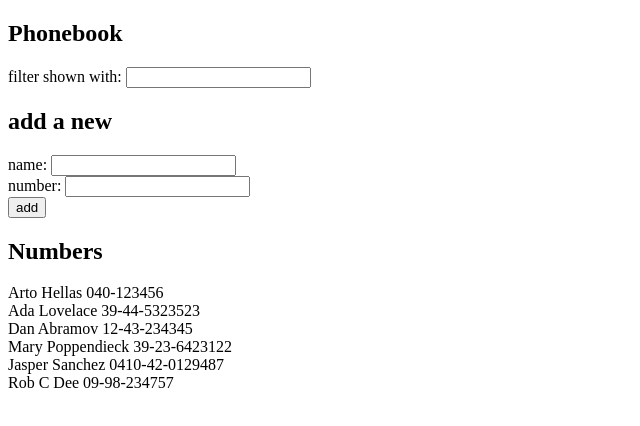
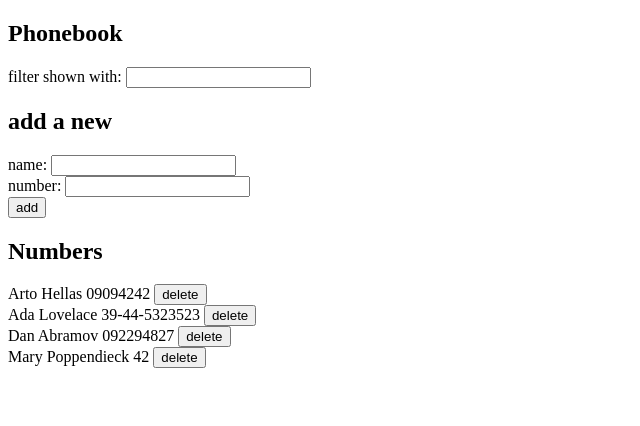
Before and after one commit to jaspersanchez/fullstackopen-exercises, a React (Vite) app in the folder part2/phonebook/: page / in a window 1280 px wide. Shown: the top 426 px of the page, without its empty margins (0-640 px from the left). Built offline with nearby package versions, Linux system fonts and the light colour scheme; data requests are answered from the project's data file.

Commit message:
Exercises 2.14 & 2.15*

```diff
--- a/part2/phonebook/db.json
+++ b/part2/phonebook/db.json
@@ -2,7 +2,7 @@
   "persons": [
     {
       "name": "Arto Hellas",
-      "number": "040-123456",
+      "number": "09094242",
       "id": "1"
     },
     {
@@ -12,23 +12,13 @@
     },
     {
       "name": "Dan Abramov",
-      "number": "12-43-234345",
+      "number": "092294827",
       "id": "3"
     },
     {
       "name": "Mary Poppendieck",
-      "number": "39-23-6423122",
+      "number": "42",
       "id": "4"
-    },
-    {
-      "id": "c323",
-      "name": "Jasper Sanchez",
-      "number": "0410-42-0129487"
-    },
-    {
-      "id": "b06f",
-      "name": "Rob C Dee",
-      "number": "09-98-234757"
     }
   ]
 }
--- a/part2/phonebook/src/App.jsx
+++ b/part2/phonebook/src/App.jsx
@@ -1,5 +1,4 @@
 import { useEffect, useState } from 'react'
-import axios from 'axios'
 import personService from './services/persons'
 
 const Filter = ({ value, onChange }) => {
@@ -36,7 +35,7 @@ const PersonForm = ({
   )
 }
 
-const Persons = ({ persons, filteredName }) => {
+const Persons = ({ persons, filteredName, handleDeletePersonClick }) => {
   return (
     <>
       {persons
@@ -45,7 +44,10 @@ const Persons = ({ persons, filteredName }) => {
         )
         .map((person) => (
           <div key={person.name}>
-            {person.name} {person.number}
+            {person.name} {person.number}{' '}
+            <button onClick={() => handleDeletePersonClick(person)}>
+              delete
+            </button>
           </div>
         ))}
     </>
@@ -67,13 +69,33 @@ const App = () => {
   const handleInputChange = (setState) => (event) =>
     setState(event.target.value)
 
+  const handleUpdateName = (personExists) => {
+    if (
+      window.confirm(
+        `${personExists.name} is already aded to phonebook, replace the old number with a new one?`
+      )
+    ) {
+      const newObject = {
+        ...personExists,
+        number: newNumber,
+      }
+      personService.update(newObject.id, newObject).then((returnedPerson) => {
+        setPersons(
+          persons.map((person) =>
+            person.id !== returnedPerson.id ? person : returnedPerson
+          )
+        )
+      })
+    }
+  }
+
   const handleAddName = (event) => {
     event.preventDefault()
 
     const personExists = persons.find((person) => person.name === newName)
 
     if (personExists) {
-      alert(`${newName} is already added to phonebook`)
+      handleUpdateName(personExists)
       setNewName('')
       setNewNumber('')
       return
@@ -86,9 +108,17 @@ const App = () => {
 
     personService.create(newPerson).then((returnedPerson) => {
       setPersons(persons.concat(returnedPerson))
+      setNewName('')
+      setNewNumber('')
     })
-    setNewName('')
-    setNewNumber('')
+  }
+
+  const handleDeletePersonClick = (person) => {
+    if (window.confirm(`Delete ${person.name} ?`)) {
+      personService.discard(person.id).then((deletedPerson) => {
+        setPersons(persons.filter((person) => person.id !== deletedPerson.id))
+      })
+    }
   }
 
   return (
@@ -111,7 +141,11 @@ const App = () => {
       />
       <h2>Numbers</h2>
 
-      <Persons persons={persons} filteredName={filteredName} />
+      <Persons
+        persons={persons}
+        filteredName={filteredName}
+        handleDeletePersonClick={handleDeletePersonClick}
+      />
     </div>
   )
 }
--- a/part2/phonebook/src/services/persons.js
+++ b/part2/phonebook/src/services/persons.js
@@ -11,7 +11,19 @@ const create = (newObject) => {
   return request.then((request) => request.data)
 }
 
+const discard = (id) => {
+  const request = axios.delete(`${baseUrl}/${id}`)
+  return request.then((request) => request.data)
+}
+
+const update = (id, newObject) => {
+  const request = axios.put(`${baseUrl}/${id}`, newObject)
+  return request.then((request) => request.data)
+}
+
 export default {
   getAll,
   create,
+  discard,
+  update,
 }
```
